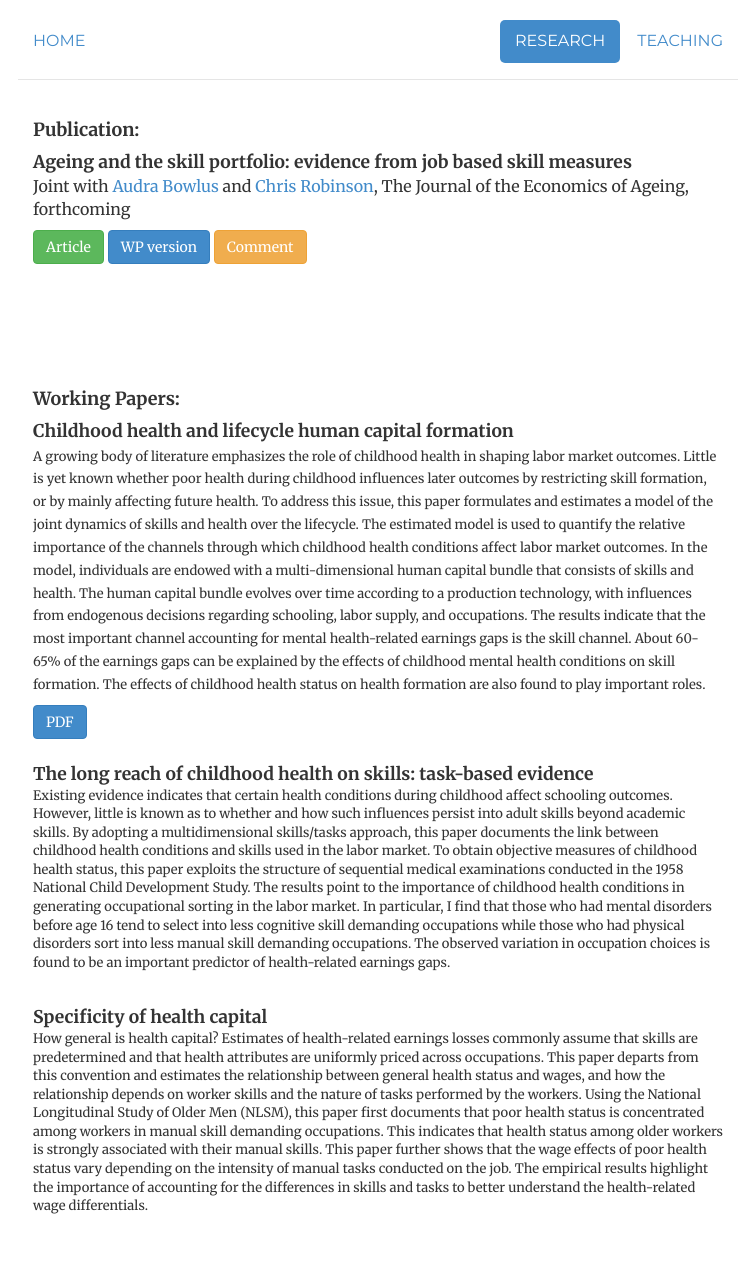
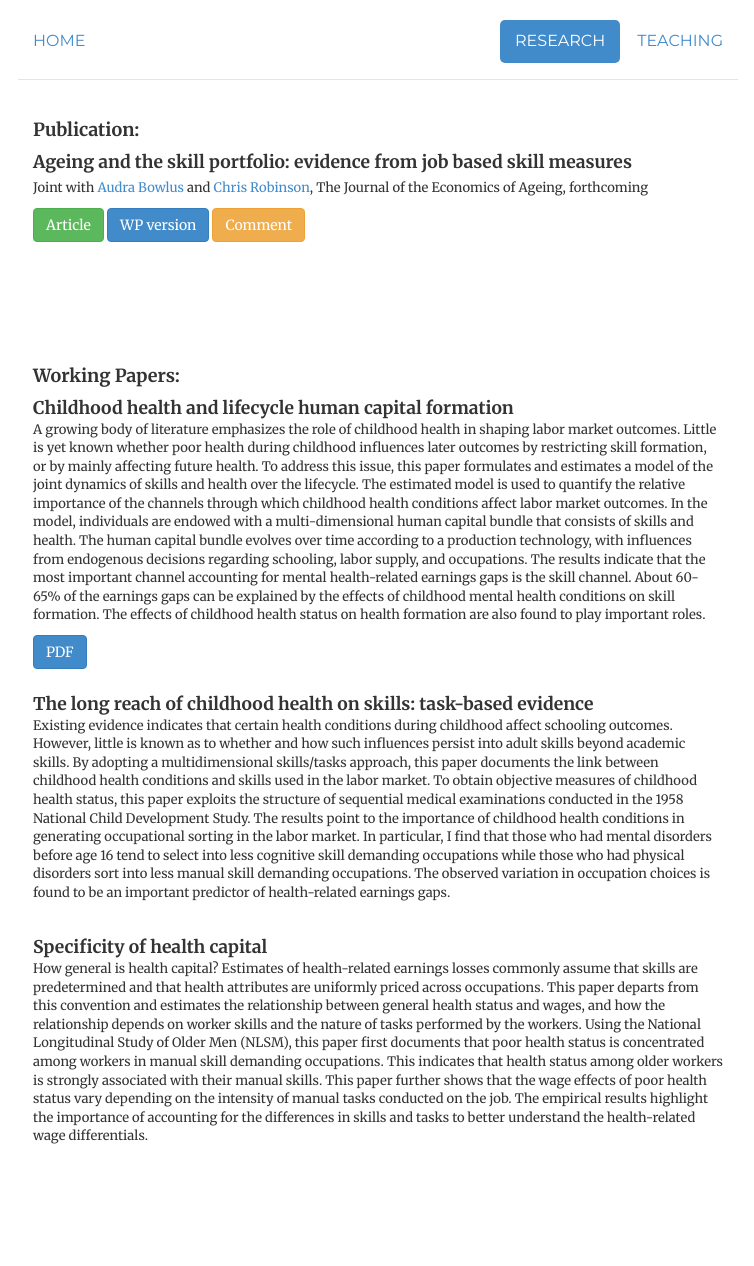
Before and after one commit to morihiroaki/morihiroaki.github.io, a Jekyll site: the page built from research.html, in a window 1280 px wide. Shown: the whole page, without its empty margins (262-1016 px from the left). Built offline with Jekyll 4.4.1, drawn with Linux system fonts in a browser that asks for light colours; after the commit the page ends 1196 px from its top, so only the background shows below that.

Commit message:
Update research.html

```diff
--- a/research.html
+++ b/research.html
@@ -9,7 +9,7 @@
 <h4>Publication:</h4>
 <div class='span10 offset1'>
 <div class='pTitle'> Ageing and the skill portfolio: evidence from job based skill measures</div>
-<p><font size="3"> Joint with <a href="http://economics.uwo.ca/people/faculty/bowlus.html">Audra Bowlus</a> and <a href="http://economics.uwo.ca/people/faculty/robinson.html">Chris Robinson</a>, The Journal of the Economics of Ageing, forthcoming</p>
+<p><font size="2"> Joint with <a href="http://economics.uwo.ca/people/faculty/bowlus.html">Audra Bowlus</a> and <a href="http://economics.uwo.ca/people/faculty/robinson.html">Chris Robinson</a>, The Journal of the Economics of Ageing, forthcoming</p>
 </div>
 <a class="btn btn-success" href="http://www.sciencedirect.com/science/article/pii/S2212828X16000049" target="_blank">Article</a>
 <a target="_blank" href="http://ir.lib.uwo.ca/cgi/viewcontent.cgi?article=1109&context=economicscibc" class="btn btn-primary" title="BMR16">WP version</a>
```
